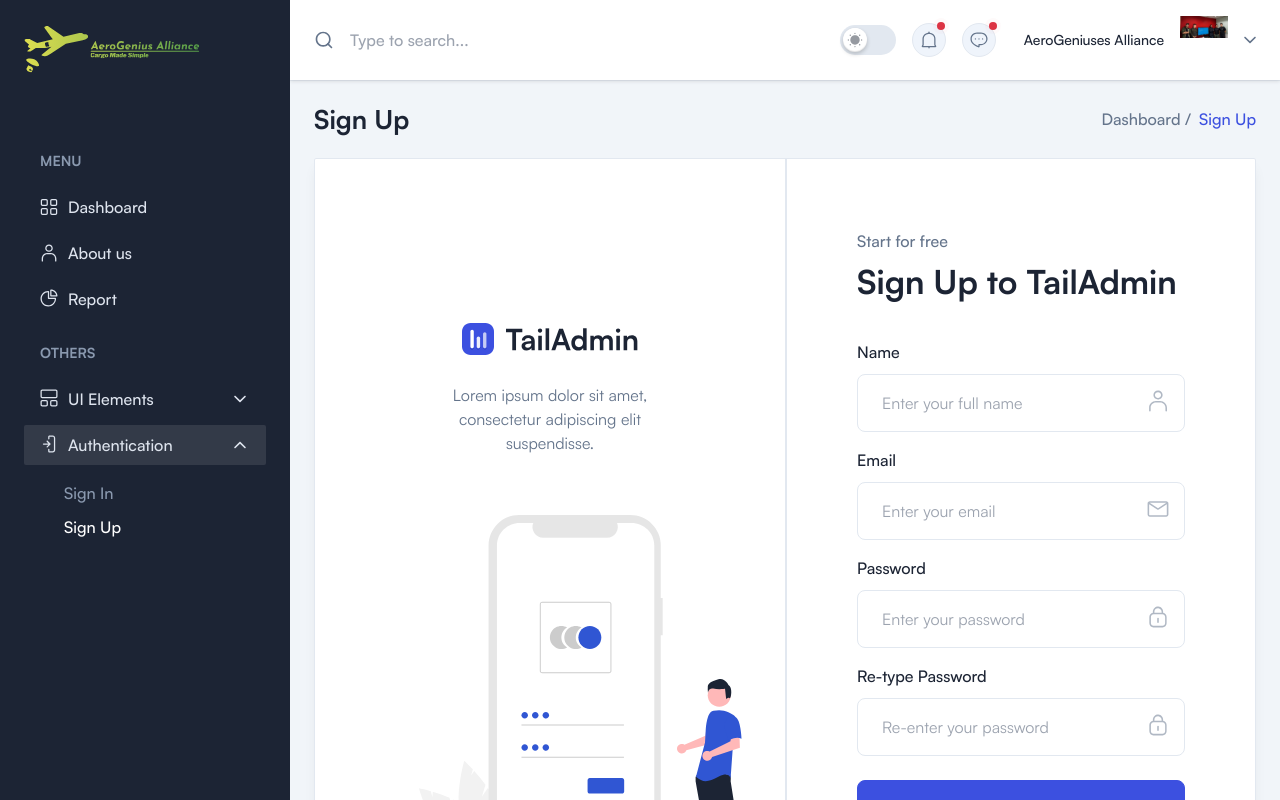
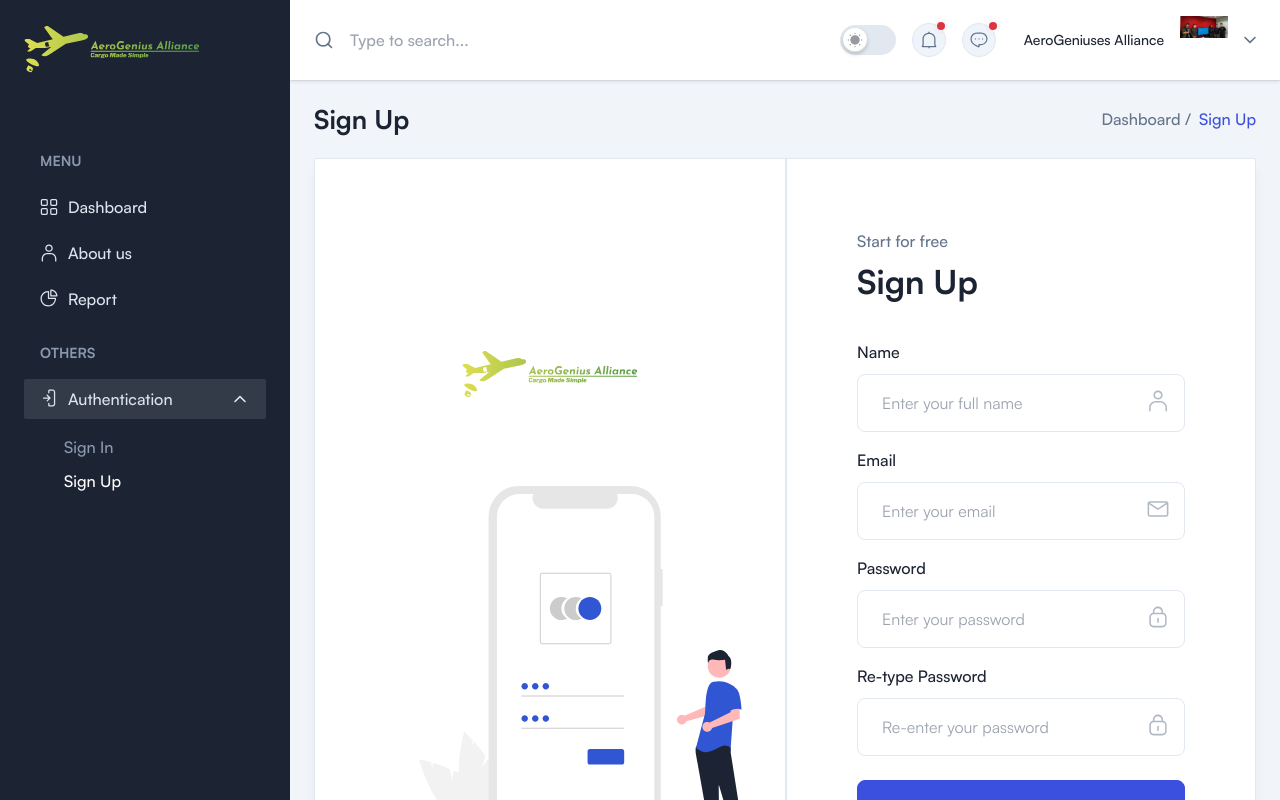
Before and after one commit to noordahx/CathayHackathon, a Next.js app: page /auth/signup in a window 1280 px wide. Built offline with nearby package versions, Linux system fonts and the light colour scheme; a web font is replaced by a local one.

Commit message:
fix: sign in/sign up

```diff
--- a/app/auth/signin/page.tsx
+++ b/app/auth/signin/page.tsx
@@ -169,7 +169,7 @@
             <div className="w-full p-4 sm:p-12.5 xl:p-17.5">
               <span className="mb-1.5 block font-medium">Start for free</span>
               <h2 className="mb-9 text-2xl font-bold text-black dark:text-white sm:text-title-xl2">
-                Sign In to TailAdmin
+                Sign In
               </h2>
 
               <form>
--- a/app/auth/signup/page.tsx
+++ b/app/auth/signup/page.tsx
@@ -28,16 +28,12 @@
                 />
                 <Image
                   className="dark:hidden"
-                  src={"/images/logo/logo-dark.svg"}
+                  src={"/images/logo/logo-no-background.svg"}
                   alt="Logo"
                   width={176}
                   height={32}
                 />
               </Link>
-              <p className="2xl:px-20">
-                Lorem ipsum dolor sit amet, consectetur adipiscing elit
-                suspendisse.
-              </p>
 
               <span className="mt-15 inline-block">
                 <svg
@@ -168,7 +164,7 @@
             <div className="w-full p-4 sm:p-12.5 xl:p-17.5">
               <span className="mb-1.5 block font-medium">Start for free</span>
               <h2 className="mb-9 text-2xl font-bold text-black dark:text-white sm:text-title-xl2">
-                Sign Up to TailAdmin
+                Sign Up
               </h2>
 
               <form>
--- a/components/Sidebar/index.tsx
+++ b/components/Sidebar/index.tsx
@@ -429,111 +429,111 @@
                         <ul className="mb-6 flex flex-col gap-1.5">
 
                             {/* <!-- Menu Item Ui Elements --> */}
-                            <SidebarLinkGroup
-                                activeCondition={pathname === "/ui" || pathname.includes("ui")}
-                            >
-                                {(handleClick, open) => {
-                                    return (
-                                        <React.Fragment>
-                                            <Link
-                                                href="#"
-                                                className={`group relative flex items-center gap-2.5 rounded-sm py-2 px-4 font-medium text-bodydark1 duration-300 ease-in-out hover:bg-graydark dark:hover:bg-meta-4 ${
-                                                    (pathname === "/ui" || pathname.includes("ui")) &&
-                                                    "bg-graydark dark:bg-meta-4"
-                                                }`}
-                                                onClick={(e) => {
-                                                    e.preventDefault();
-                                                    sidebarExpanded
-                                                        ? handleClick()
-                                                        : setSidebarExpanded(true);
-                                                }}
-                                            >
-                                                <svg
-                                                    className="fill-current"
-                                                    width="18"
-                                                    height="19"
-                                                    viewBox="0 0 18 19"
-                                                    fill="none"
-                                                    xmlns="http://www.w3.org/2000/svg"
-                                                >
-                                                    <g clipPath="url(#clip0_130_9807)">
-                                                        <path
-                                                            d="M15.7501 0.55835H2.2501C1.29385 0.55835 0.506348 1.34585 0.506348 2.3021V7.53335C0.506348 8.4896 1.29385 9.2771 2.2501 9.2771H15.7501C16.7063 9.2771 17.4938 8.4896 17.4938 7.53335V2.3021C17.4938 1.34585 16.7063 0.55835 15.7501 0.55835ZM16.2563 7.53335C16.2563 7.8146 16.0313 8.0396 15.7501 8.0396H2.2501C1.96885 8.0396 1.74385 7.8146 1.74385 7.53335V2.3021C1.74385 2.02085 1.96885 1.79585 2.2501 1.79585H15.7501C16.0313 1.79585 16.2563 2.02085 16.2563 2.3021V7.53335Z"
-                                                            fill=""
-                                                        />
-                                                        <path
-                                                            d="M6.13135 10.9646H2.2501C1.29385 10.9646 0.506348 11.7521 0.506348 12.7083V15.8021C0.506348 16.7583 1.29385 17.5458 2.2501 17.5458H6.13135C7.0876 17.5458 7.8751 16.7583 7.8751 15.8021V12.7083C7.90322 11.7521 7.11572 10.9646 6.13135 10.9646ZM6.6376 15.8021C6.6376 16.0833 6.4126 16.3083 6.13135 16.3083H2.2501C1.96885 16.3083 1.74385 16.0833 1.74385 15.8021V12.7083C1.74385 12.4271 1.96885 12.2021 2.2501 12.2021H6.13135C6.4126 12.2021 6.6376 12.4271 6.6376 12.7083V15.8021Z"
-                                                            fill=""
-                                                        />
-                                                        <path
-                                                            d="M15.75 10.9646H11.8688C10.9125 10.9646 10.125 11.7521 10.125 12.7083V15.8021C10.125 16.7583 10.9125 17.5458 11.8688 17.5458H15.75C16.7063 17.5458 17.4938 16.7583 17.4938 15.8021V12.7083C17.4938 11.7521 16.7063 10.9646 15.75 10.9646ZM16.2562 15.8021C16.2562 16.0833 16.0312 16.3083 15.75 16.3083H11.8688C11.5875 16.3083 11.3625 16.0833 11.3625 15.8021V12.7083C11.3625 12.4271 11.5875 12.2021 11.8688 12.2021H15.75C16.0312 12.2021 16.2562 12.4271 16.2562 12.7083V15.8021Z"
-                                                            fill=""
-                                                        />
-                                                    </g>
-                                                    <defs>
-                                                        <clipPath id="clip0_130_9807">
-                                                            <rect
-                                                                width="18"
-                                                                height="18"
-                                                                fill="white"
-                                                                transform="translate(0 0.052124)"
-                                                            />
-                                                        </clipPath>
-                                                    </defs>
-                                                </svg>
-                                                UI Elements
-                                                <svg
-                                                    className={`absolute right-4 top-1/2 -translate-y-1/2 fill-current ${
-                                                        open && "rotate-180"
-                                                    }`}
-                                                    width="20"
-                                                    height="20"
-                                                    viewBox="0 0 20 20"
-                                                    fill="none"
-                                                    xmlns="http://www.w3.org/2000/svg"
-                                                >
-                                                    <path
-                                                        fillRule="evenodd"
-                                                        clipRule="evenodd"
-                                                        d="M4.41107 6.9107C4.73651 6.58527 5.26414 6.58527 5.58958 6.9107L10.0003 11.3214L14.4111 6.91071C14.7365 6.58527 15.2641 6.58527 15.5896 6.91071C15.915 7.23614 15.915 7.76378 15.5896 8.08922L10.5896 13.0892C10.2641 13.4147 9.73651 13.4147 9.41107 13.0892L4.41107 8.08922C4.08563 7.76378 4.08563 7.23614 4.41107 6.9107Z"
-                                                        fill=""
-                                                    />
-                                                </svg>
-                                            </Link>
-                                            {/* <!-- Dropdown Menu Start --> */}
-                                            <div
-                                                className={`translate transform overflow-hidden ${
-                                                    !open && "hidden"
-                                                }`}
-                                            >
-                                                <ul className="mt-4 mb-5.5 flex flex-col gap-2.5 pl-6">
-                                                    <li>
-                                                        <Link
-                                                            href="/ui/alerts"
-                                                            className={`group relative flex items-center gap-2.5 rounded-md px-4 font-medium text-bodydark2 duration-300 ease-in-out hover:text-white ${
-                                                                pathname === "/ui/alerts" && "text-white"
-                                                            }`}
-                                                        >
-                                                            Alerts
-                                                        </Link>
-                                                    </li>
-                                                    <li>
-                                                        <Link
-                                                            href="/ui/buttons"
-                                                            className={`group relative flex items-center gap-2.5 rounded-md px-4 font-medium text-bodydark2 duration-300 ease-in-out hover:text-white ${
-                                                                pathname === "/ui/buttons" && "text-white"
-                                                            }`}
-                                                        >
-                                                            Buttons
-                                                        </Link>
-                                                    </li>
-                                                </ul>
-                                            </div>
-                                            {/* <!-- Dropdown Menu End --> */}
-                                        </React.Fragment>
-                                    );
-                                }}
-                            </SidebarLinkGroup>
+                            {/*<SidebarLinkGroup*/}
+                            {/*    activeCondition={pathname === "/ui" || pathname.includes("ui")}*/}
+                            {/*>*/}
+                            {/*    {(handleClick, open) => {*/}
+                            {/*        return (*/}
+                            {/*            <React.Fragment>*/}
+                            {/*                <Link*/}
+                            {/*                    href="#"*/}
+                            {/*                    className={`group relative flex items-center gap-2.5 rounded-sm py-2 px-4 font-medium text-bodydark1 duration-300 ease-in-out hover:bg-graydark dark:hover:bg-meta-4 ${*/}
+                            {/*                        (pathname === "/ui" || pathname.includes("ui")) &&*/}
+                            {/*                        "bg-graydark dark:bg-meta-4"*/}
+                            {/*                    }`}*/}
+                            {/*                    onClick={(e) => {*/}
+                            {/*                        e.preventDefault();*/}
+                            {/*                        sidebarExpanded*/}
+                            {/*                            ? handleClick()*/}
+                            {/*                            : setSidebarExpanded(true);*/}
+                            {/*                    }}*/}
+                            {/*                >*/}
+                            {/*                    <svg*/}
+                            {/*                        className="fill-current"*/}
+                            {/*                        width="18"*/}
+                            {/*                        height="19"*/}
+                            {/*                        viewBox="0 0 18 19"*/}
+                            {/*                        fill="none"*/}
+                            {/*                        xmlns="http://www.w3.org/2000/svg"*/}
+                            {/*                    >*/}
+                            {/*                        <g clipPath="url(#clip0_130_9807)">*/}
+                            {/*                            <path*/}
+                            {/*                                d="M15.7501 0.55835H2.2501C1.29385 0.55835 0.506348 1.34585 0.506348 2.3021V7.53335C0.506348 8.4896 1.29385 9.2771 2.2501 9.2771H15.7501C16.7063 9.2771 17.4938 8.4896 17.4938 7.53335V2.3021C17.4938 1.34585 16.7063 0.55835 15.7501 0.55835ZM16.2563 7.53335C16.2563 7.8146 16.0313 8.0396 15.7501 8.0396H2.2501C1.96885 8.0396 1.74385 7.8146 1.74385 7.53335V2.3021C1.74385 2.02085 1.96885 1.79585 2.2501 1.79585H15.7501C16.0313 1.79585 16.2563 2.02085 16.2563 2.3021V7.53335Z"*/}
+                            {/*                                fill=""*/}
+                            {/*                            />*/}
+                            {/*                            <path*/}
+                            {/*                                d="M6.13135 10.9646H2.2501C1.29385 10.9646 0.506348 11.7521 0.506348 12.7083V15.8021C0.506348 16.7583 1.29385 17.5458 2.2501 17.5458H6.13135C7.0876 17.5458 7.8751 16.7583 7.8751 15.8021V12.7083C7.90322 11.7521 7.11572 10.9646 6.13135 10.9646ZM6.6376 15.8021C6.6376 16.0833 6.4126 16.3083 6.13135 16.3083H2.2501C1.96885 16.3083 1.74385 16.0833 1.74385 15.8021V12.7083C1.74385 12.4271 1.96885 12.2021 2.2501 12.2021H6.13135C6.4126 12.2021 6.6376 12.4271 6.6376 12.7083V15.8021Z"*/}
+                            {/*                                fill=""*/}
+                            {/*                            />*/}
+                            {/*                            <path*/}
+                            {/*                                d="M15.75 10.9646H11.8688C10.9125 10.9646 10.125 11.7521 10.125 12.7083V15.8021C10.125 16.7583 10.9125 17.5458 11.8688 17.5458H15.75C16.7063 17.5458 17.4938 16.7583 17.4938 15.8021V12.7083C17.4938 11.7521 16.7063 10.9646 15.75 10.9646ZM16.2562 15.8021C16.2562 16.0833 16.0312 16.3083 15.75 16.3083H11.8688C11.5875 16.3083 11.3625 16.0833 11.3625 15.8021V12.7083C11.3625 12.4271 11.5875 12.2021 11.8688 12.2021H15.75C16.0312 12.2021 16.2562 12.4271 16.2562 12.7083V15.8021Z"*/}
+                            {/*                                fill=""*/}
+                            {/*                            />*/}
+                            {/*                        </g>*/}
+                            {/*                        <defs>*/}
+                            {/*                            <clipPath id="clip0_130_9807">*/}
+                            {/*                                <rect*/}
+                            {/*                                    width="18"*/}
+                            {/*                                    height="18"*/}
+                            {/*                                    fill="white"*/}
+                            {/*                                    transform="translate(0 0.052124)"*/}
+                            {/*                                />*/}
+                            {/*                            </clipPath>*/}
+                            {/*                        </defs>*/}
+                            {/*                    </svg>*/}
+                            {/*                    UI Elements*/}
+                            {/*                    <svg*/}
+                            {/*                        className={`absolute right-4 top-1/2 -translate-y-1/2 fill-current ${*/}
+                            {/*                            open && "rotate-180"*/}
+                            {/*                        }`}*/}
+                            {/*                        width="20"*/}
+                            {/*                        height="20"*/}
+                            {/*                        viewBox="0 0 20 20"*/}
+                            {/*                        fill="none"*/}
+                            {/*                        xmlns="http://www.w3.org/2000/svg"*/}
+                            {/*                    >*/}
+                            {/*                        <path*/}
+                            {/*                            fillRule="evenodd"*/}
+                            {/*                            clipRule="evenodd"*/}
+                            {/*                            d="M4.41107 6.9107C4.73651 6.58527 5.26414 6.58527 5.58958 6.9107L10.0003 11.3214L14.4111 6.91071C14.7365 6.58527 15.2641 6.58527 15.5896 6.91071C15.915 7.23614 15.915 7.76378 15.5896 8.08922L10.5896 13.0892C10.2641 13.4147 9.73651 13.4147 9.41107 13.0892L4.41107 8.08922C4.08563 7.76378 4.08563 7.23614 4.41107 6.9107Z"*/}
+                            {/*                            fill=""*/}
+                            {/*                        />*/}
+                            {/*                    </svg>*/}
+                            {/*                </Link>*/}
+                            {/*                /!* <!-- Dropdown Menu Start --> *!/*/}
+                            {/*                <div*/}
+                            {/*                    className={`translate transform overflow-hidden ${*/}
+                            {/*                        !open && "hidden"*/}
+                            {/*                    }`}*/}
+                            {/*                >*/}
+                            {/*                    <ul className="mt-4 mb-5.5 flex flex-col gap-2.5 pl-6">*/}
+                            {/*                        <li>*/}
+                            {/*                            <Link*/}
+                            {/*                                href="/ui/alerts"*/}
+                            {/*                                className={`group relative flex items-center gap-2.5 rounded-md px-4 font-medium text-bodydark2 duration-300 ease-in-out hover:text-white ${*/}
+                            {/*                                    pathname === "/ui/alerts" && "text-white"*/}
+                            {/*                                }`}*/}
+                            {/*                            >*/}
+                            {/*                                Alerts*/}
+                            {/*                            </Link>*/}
+                            {/*                        </li>*/}
+                            {/*                        <li>*/}
+                            {/*                            <Link*/}
+                            {/*                                href="/ui/buttons"*/}
+                            {/*                                className={`group relative flex items-center gap-2.5 rounded-md px-4 font-medium text-bodydark2 duration-300 ease-in-out hover:text-white ${*/}
+                            {/*                                    pathname === "/ui/buttons" && "text-white"*/}
+                            {/*                                }`}*/}
+                            {/*                            >*/}
+                            {/*                                Buttons*/}
+                            {/*                            </Link>*/}
+                            {/*                        </li>*/}
+                            {/*                    </ul>*/}
+                            {/*                </div>*/}
+                            {/*                /!* <!-- Dropdown Menu End --> *!/*/}
+                            {/*            </React.Fragment>*/}
+                            {/*        );*/}
+                            {/*    }}*/}
+                            {/*</SidebarLinkGroup>*/}
                             {/* <!-- Menu Item Ui Elements --> */}
 
                             {/* <!-- Menu Item Auth Pages --> */}
```
